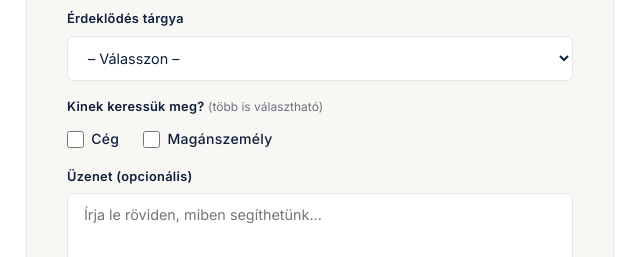
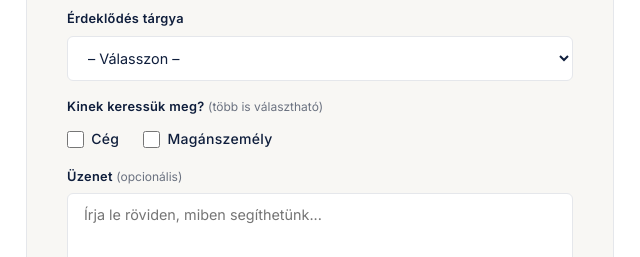
Before and after one commit to kissb22/del-szeg-website, a website: page index.html in a window 1280 px wide. Shown: the part 3191-3448 px from the top of the page, 602-1242 px from the left. Drawn offline with nearby package versions, Linux system fonts and the light colour scheme.

Commit message:
Form: Üzenet label stílus egységesítve

```diff
--- a/index.html
+++ b/index.html
@@ -1042,7 +1042,7 @@
           </div>
         </div>
         <div class="form-group">
-          <label for="uzenet">Üzenet (opcionális)</label>
+          <label for="uzenet">Üzenet <span class="form-label-note">(opcionális)</span></label>
           <textarea id="uzenet" name="uzenet" placeholder="Írja le röviden, miben segíthetünk..."></textarea>
         </div>
         <div class="form-check">
```
